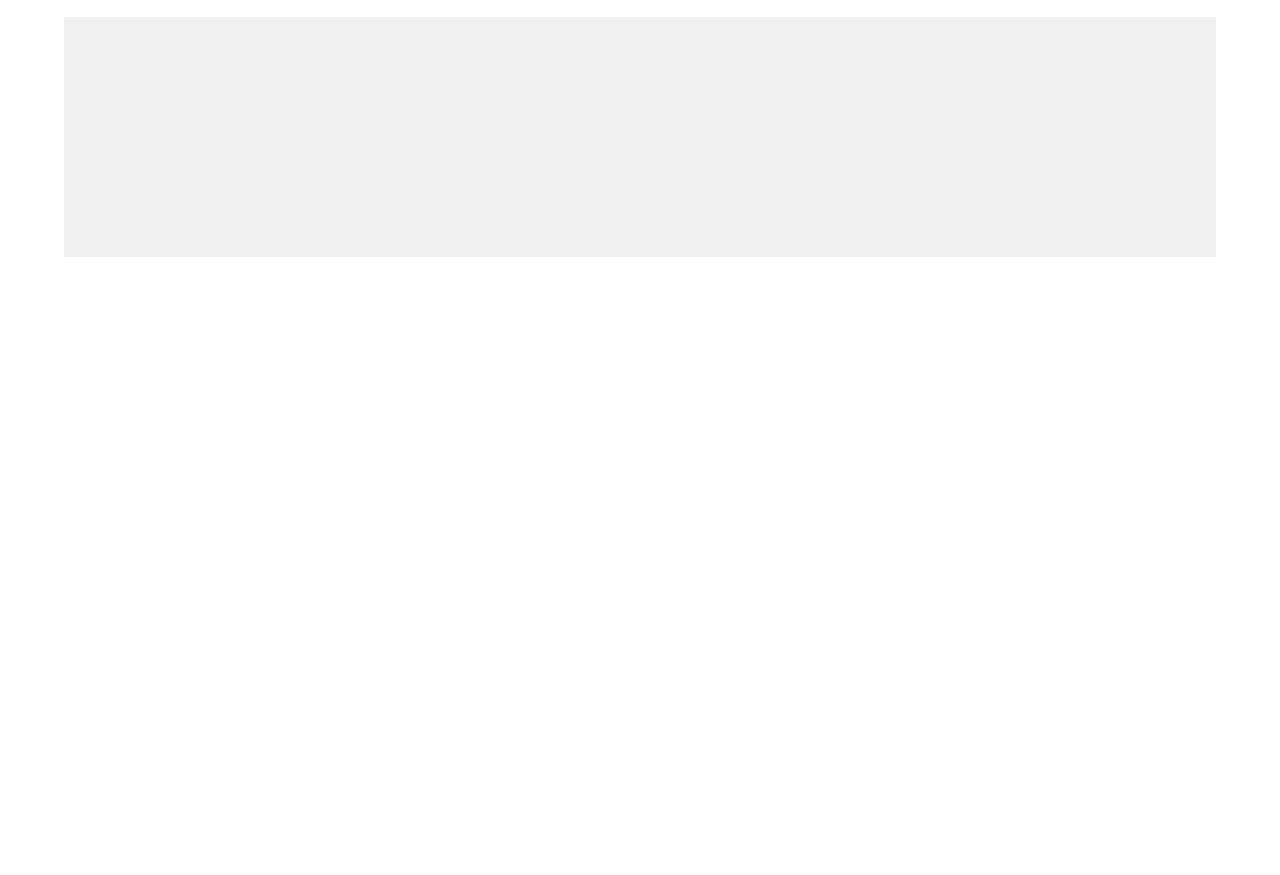
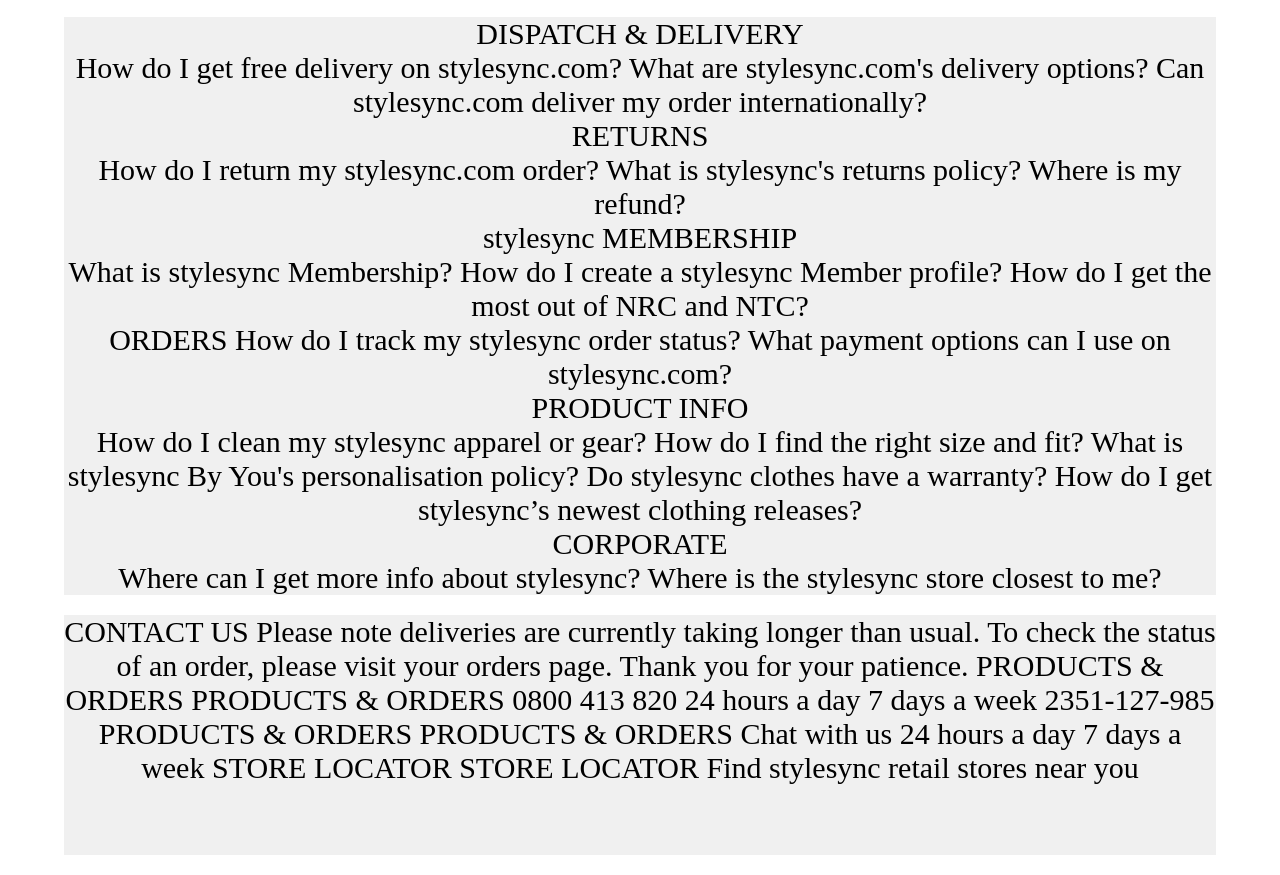
Before and after one commit to NasKinloch/L3-Web-Design-Project-2021, a plain HTML site: page Contacts.html in a window 1280 px wide. Shown: the part 134-1009 px from the top of the page. Before the commit the page ends 800 px from the top, so only its background shows below. Drawn offline with Linux system fonts and the light colour scheme.

Commit message:
Finished Cart!

```diff
--- a/Contacts.html
+++ b/Contacts.html
@@ -10,7 +10,6 @@
     <nav>
         <div class="helpbar">
             <a href="about.html">About </a> |
-<!--            <a href="Help.html">Help</a> |-->
             <a href="Contacts.html">Contacts</a>
         </div>
         <div class="white">
@@ -24,10 +23,58 @@
         <div class="navbar">
             <a href="index.html">Home</a>
             <a href="Clothes.html">Clothes</a>
-<!--            <a href="Sales.html">Sales</a>-->
         </div>
     </nav>
     <section>
+        <p>DISPATCH & DELIVERY</p>
+            How do I get free delivery on stylesync.com?
+            What are stylesync.com's delivery options?
+            Can stylesync.com deliver my order internationally?
+
+        <p>RETURNS</p>
+            How do I return my stylesync.com order?
+            What is stylesync's returns policy?
+            Where is my refund?
+
+        <p>stylesync MEMBERSHIP</p>
+        What is stylesync Membership?
+        How do I create a stylesync Member profile?
+        How do I get the most out of NRC and NTC?
+
+        <p>ORDERS
+            How do I track my stylesync order status?
+            What payment options can I use on stylesync.com?
+        </p>
+        <p>PRODUCT INFO</p>
+        How do I clean my stylesync apparel or gear?
+        How do I find the right size and fit?
+        What is stylesync By You's personalisation policy?
+        Do stylesync clothes have a warranty?
+        How do I get stylesync’s newest clothing releases?
+
+        <p>CORPORATE</p>
+        Where can I get more info about stylesync?
+        Where is the stylesync store closest to me?
 
     </section>
+    <section>
+        <p> CONTACT US
+            Please note deliveries are currently taking longer than usual. To check the status of an order, please visit your orders page. Thank you for your patience.
+
+            PRODUCTS & ORDERS
+            PRODUCTS & ORDERS
+            0800 413 820
+            24 hours a day
+            7 days a week
+            2351-127-985
+            PRODUCTS & ORDERS
+            PRODUCTS & ORDERS
+            Chat with us
+            24 hours a day
+            7 days a week
+            STORE LOCATOR
+            STORE LOCATOR
+            Find stylesync retail stores near you
+        </p>
+    </section>
 </body>
--- a/styles.css
+++ b/styles.css
@@ -7,7 +7,7 @@
 
 nav {
     display: grid;
-
+    font-family: Microsoft New Tai Lue;
     grid-template-columns: 1fr 2fr 1fr;
     background-color: #434850;
 }
@@ -84,7 +84,6 @@ nav h1 {}
     min-height: 50vh;
 }
 
-.item1 {}
 
 .right {
     background-color: #f0f0f0;
@@ -123,6 +122,10 @@ section {
     background-color: grey;
     min-height: 30vh;
     background-color: #f0f0f0;
+        grid-template-columns: 1fr 1fr;
+    grid-gap: 10px;
+    font-size: 30px;
+    font-family: Microsoft New Tai Lue;
 }
 
 ul {
```
Also changed, not shown: Clothes.html (+0 -2 lines), index.html (+0 -3 lines), shopping.js (+39 -14 lines), images/Item11.png (added), images/item10.png (added), images/item12.png (added), images/item13.png (added), images/item5.png (added), images/item6.png (added), images/item7.png (added), images/item8.png (added), images/item9.png (added).
